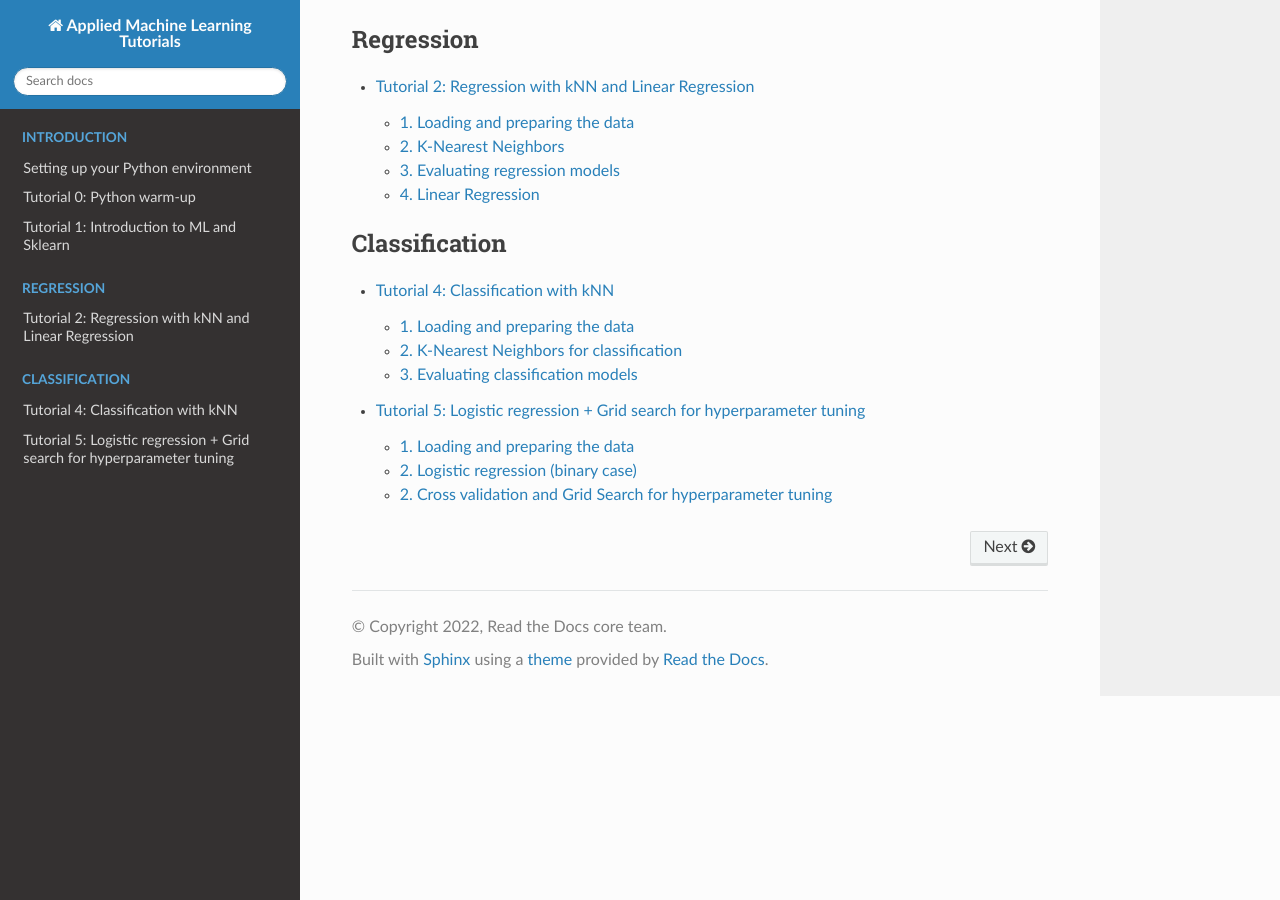
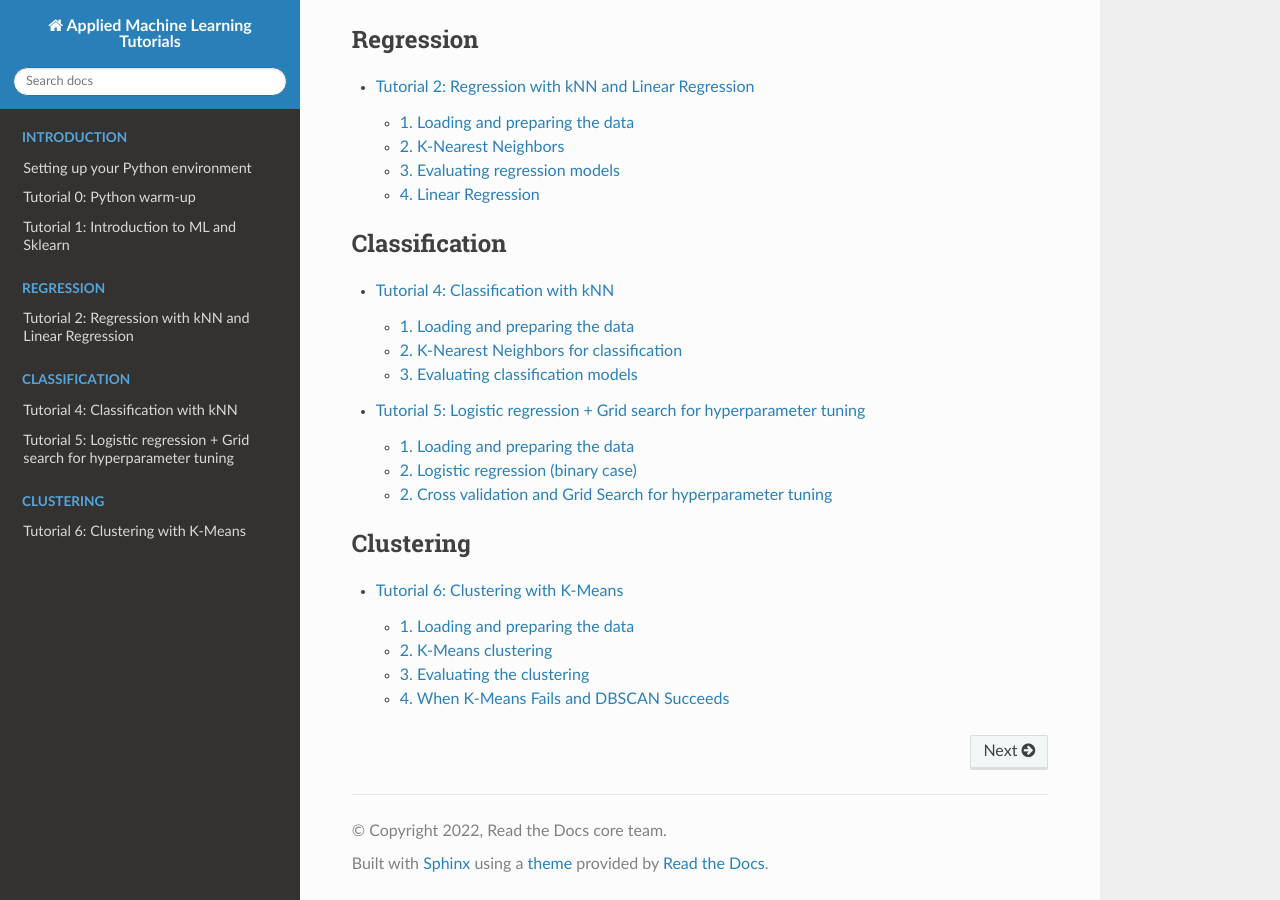
Before and after one commit to amonroym99/uva-applied-ml, a Sphinx documentation site: the page built from docs/index.rst, in a window 1280 px wide and 900 px high, scrolled down 830 px. Built offline with Sphinx 7.4.7 and the Read the Docs theme 3.1.0, drawn with Linux system fonts in a browser that asks for light colours; pages that are not in the unit, such as notebooks, are missing from menus.

Commit message:
Updated index.rst

```diff
--- a/docs/index.rst
+++ b/docs/index.rst
@@ -35,3 +35,9 @@ Contents
 
    notebooks/4_knn_classif
    notebooks/5_log_reg_gs
+
+.. toctree::
+   :caption: Clustering
+   :maxdepth: 2
+
+   notebooks/6_kmeans_clust
```
